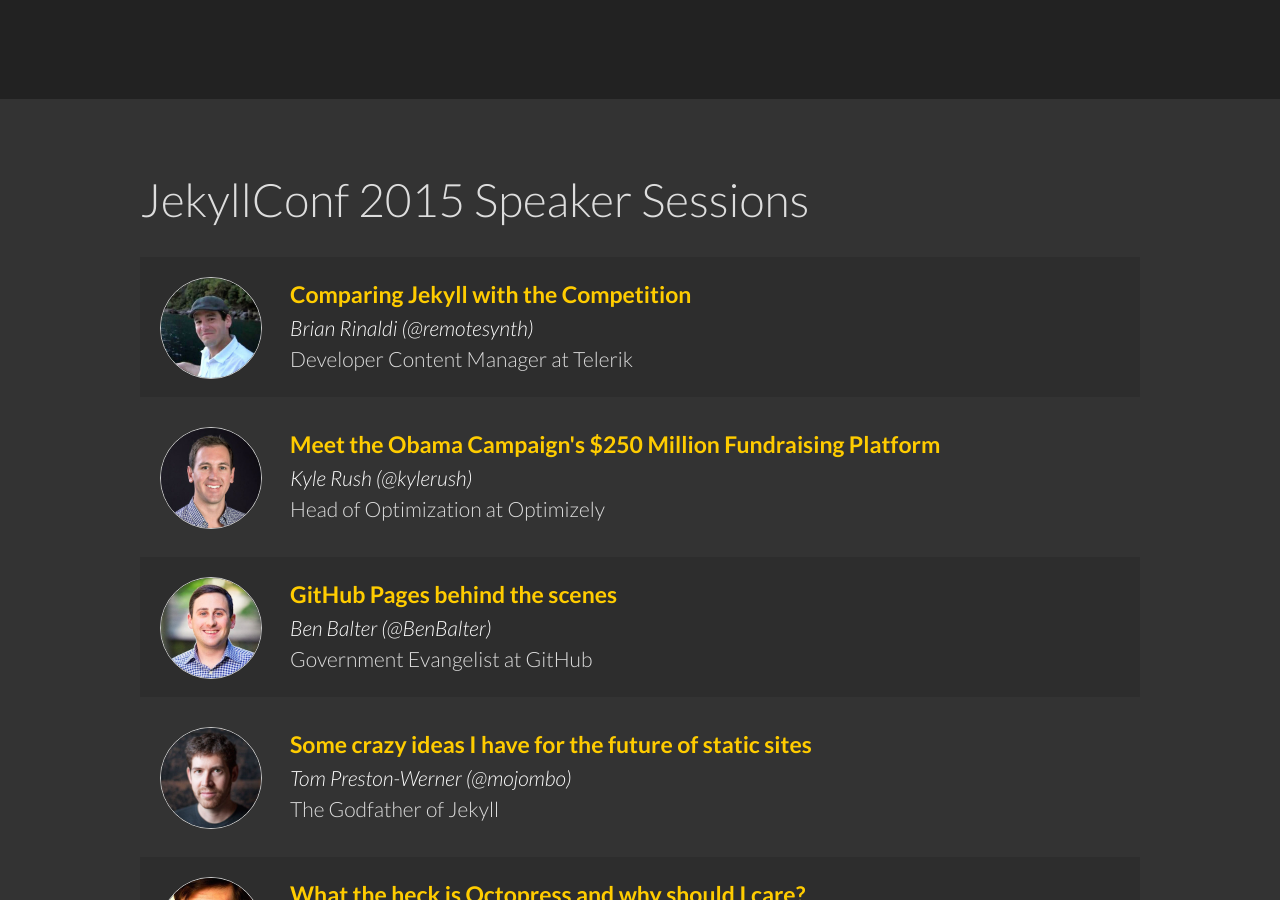
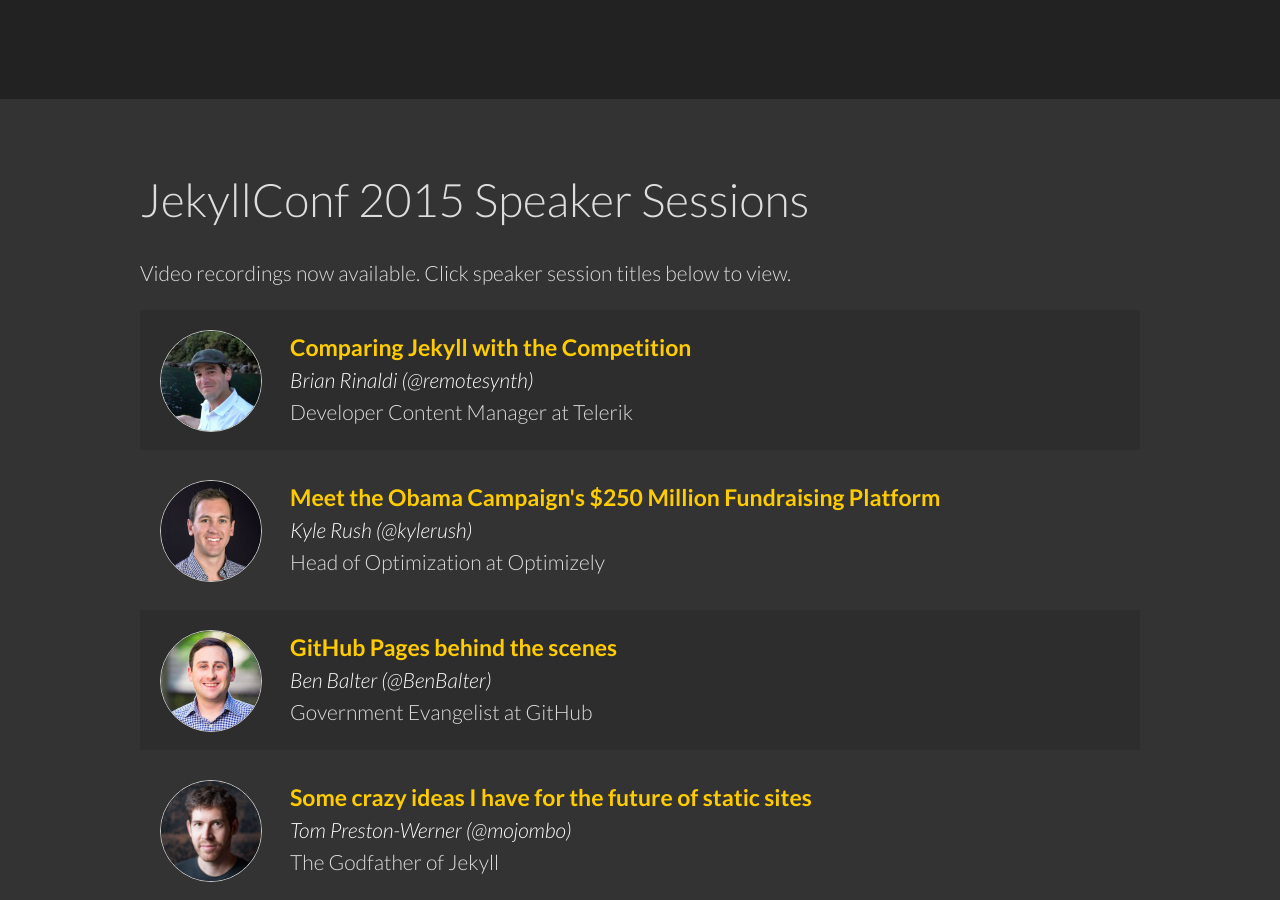
Before and after one commit to CloudCannon/JekyllConf, a Jekyll site: the page built from index.html, in a window 1280 px wide and 900 px high, scrolled down 483 px. Built offline with Jekyll 4.4.1, drawn with Linux system fonts in a browser that asks for light colours; nearby versions of some CDN libraries; comment, search, counter and statistics services are not loaded.

Commit message:
Updated 'index.html' via CloudCannon

```diff
--- a/index.html
+++ b/index.html
@@ -10,6 +10,7 @@
 <section>
 	<div class="container">
 		<h2> JekyllConf 2015 Speaker Sessions </h2>
+		<p> Video recordings now available. Click speaker session titles below to view.</p>
 		<ul class="schedule">
 			{% assign schedule = site.speakers | sort: 'start_time' %}
 			{% for speaker in schedule %}
```
